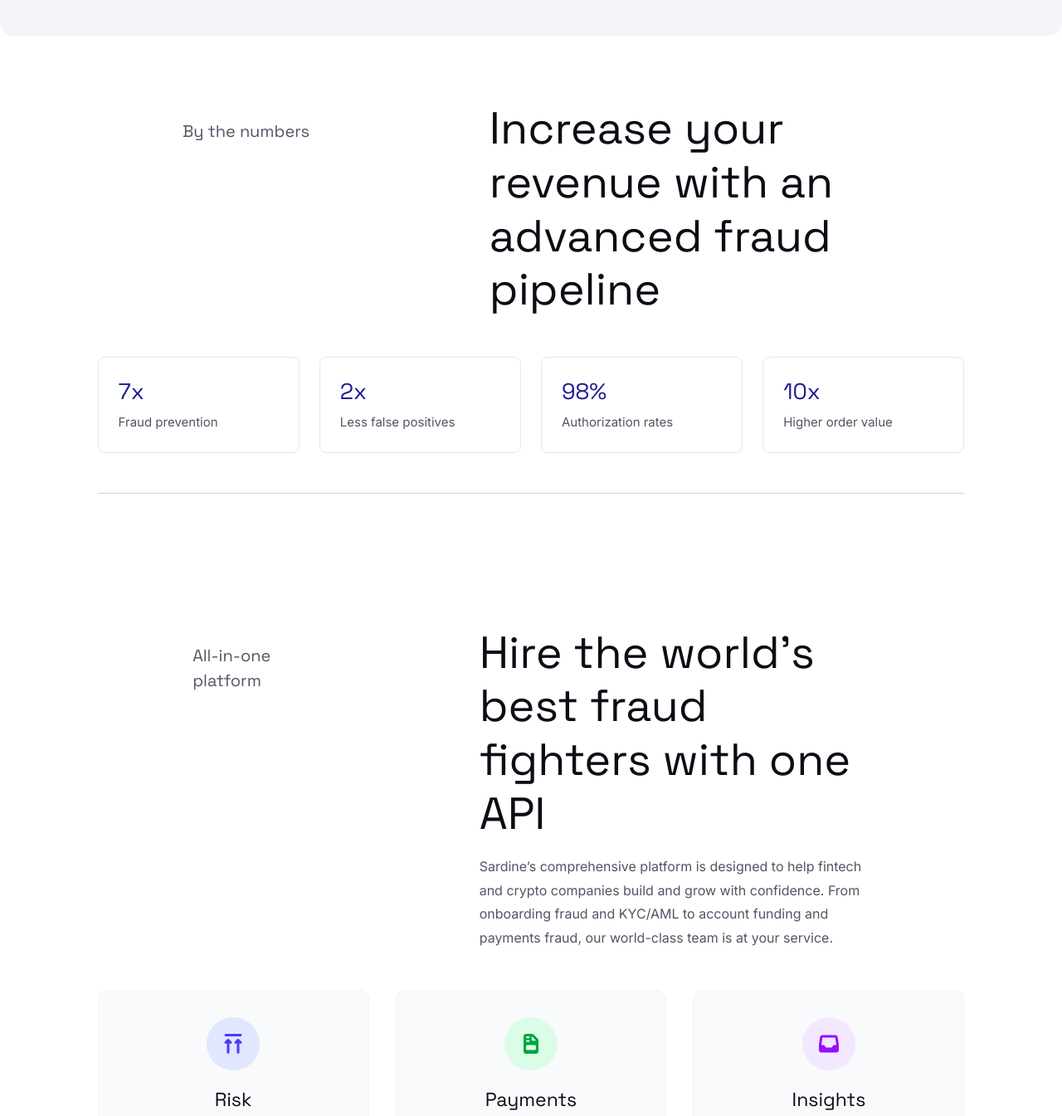
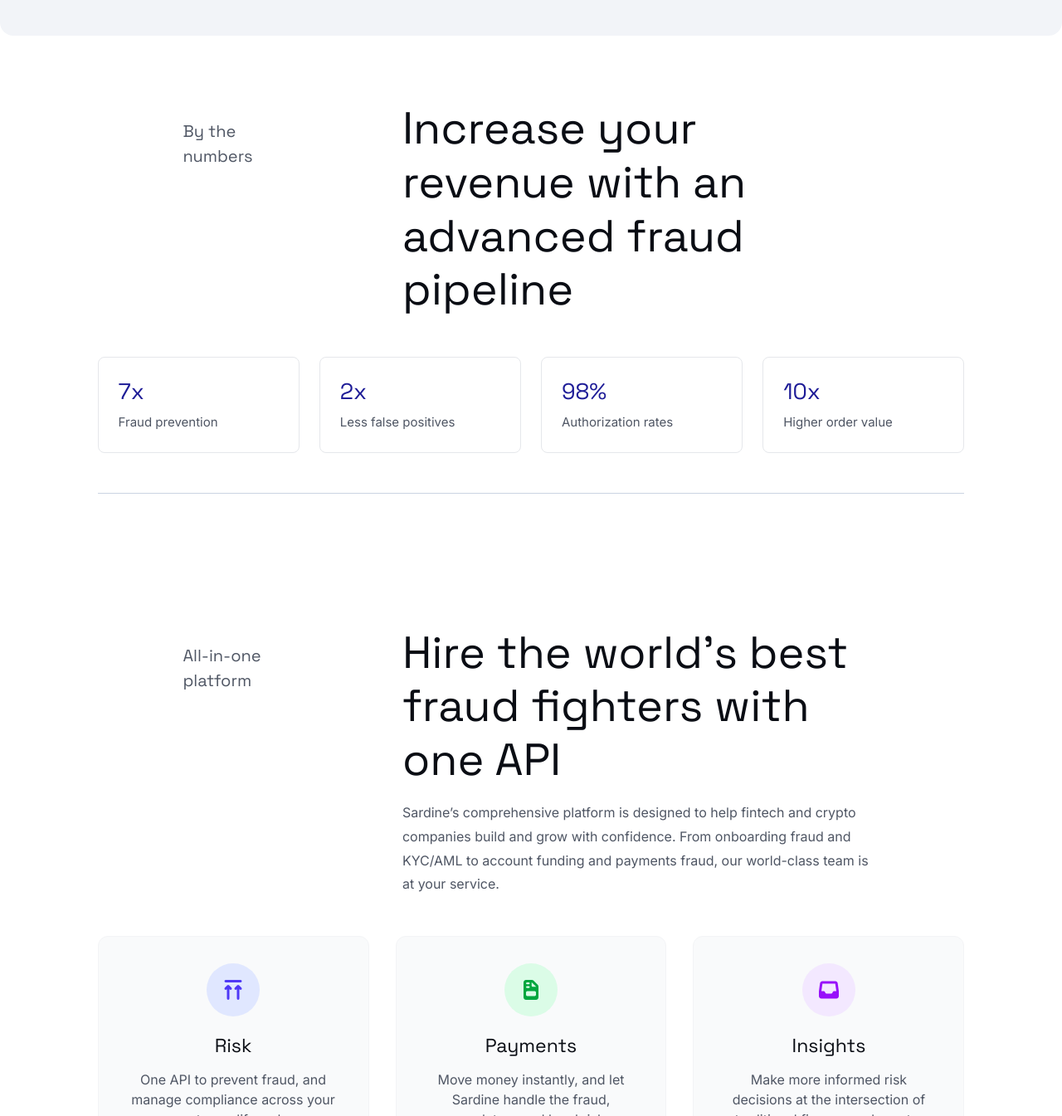
Before and after one commit to Azamat493/4-oy-12-dars-, a website: page index.html in a window 1280 px wide. Shown: the part 900-2245 px from the top of the page at 83% size. Drawn offline with Linux system fonts and the light colour scheme.

Commit message:
Описание изменений

```diff
--- a/index.html
+++ b/index.html
@@ -208,18 +208,22 @@
       <section class="py-20 px-6 bg-white">
         <div class="max-w-[1550px] w-[90%] mx-auto px-4 sm:px-6 lg:px-8">
           <div
-            class="mb-12 flex flex-col sm:flex-row sm:items-start gap-3 items-center justify-around"
+            class="mb-12 flex flex-col sm:flex-row items-start justify-center gap-3 sm:gap-40"
           >
             <p
-              class="font-normal text-lg sm:text-xl leading-[150%] text-[#4f5664] font-second-family mt-2 sm:mt-5"
+              class="font-normal text-sm sm:text-base md:text-lg lg:text-xl leading-[150%] text-[#4f5664] font-second-family mt-2 sm:mt-5 w-full sm:w-[10%] text-center sm:text-left"
             >
               By the numbers
             </p>
-            <h2
-              class="font-normal text-3xl sm:text-4xl md:text-5xl lg:text-[54px] w-full sm:w-[70%] lg:w-[45%] leading-[120%] text-[#0a0d14] font-second-family text-center sm:text-left"
+            <div
+              class="flex flex-col items-center sm:items-start w-full sm:w-[55%]"
             >
-              Increase your revenue with an advanced fraud pipeline
-            </h2>
+              <h2
+                class="font-normal text-xl sm:text-2xl md:text-3xl lg:text-[54px] leading-[120%] text-[#0a0d14] font-second-family text-center sm:text-left"
+              >
+                Increase your revenue with an advanced fraud pipeline
+              </h2>
+            </div>
           </div>
           <div class="grid grid-cols-1 sm:grid-cols-2 lg:grid-cols-4 gap-6">
             <div
@@ -285,23 +289,23 @@
       <section class="py-20 px-6 bg-white">
         <div class="max-w-[1550px] w-[90%] mx-auto px-4 sm:px-6 lg:px-8">
           <div
-            class="mb-12 flex flex-col sm:flex-row items-start justify-center sm:justify-around gap-3"
+            class="mb-12 flex flex-col sm:flex-row items-start justify-center gap-3 sm:gap-40"
           >
             <p
-              class="font-normal text-base sm:text-lg md:text-xl leading-[150%] text-[#4f5664] font-second-family mt-2 sm:mt-5 w-full sm:w-[10%] text-center sm:text-left"
+              class="font-normal text-sm sm:text-base md:text-lg lg:text-xl leading-[150%] text-[#4f5664] font-second-family mt-2 sm:mt-5 w-full sm:w-[10%] text-center sm:text-left"
             >
               All-in-one platform
             </p>
             <div
-              class="flex flex-col items-center sm:items-start w-full sm:w-[45%]"
+              class="flex flex-col items-center sm:items-start w-full sm:w-[55%]"
             >
               <h2
-                class="font-normal text-2xl sm:text-3xl md:text-4xl lg:text-[54px] leading-[120%] text-[#0a0d14] font-second-family text-center sm:text-left"
+                class="font-normal text-xl sm:text-2xl md:text-3xl lg:text-[54px] leading-[120%] text-[#0a0d14] font-second-family text-center sm:text-left"
               >
                 Hire the world’s best fraud fighters with one API
               </h2>
               <p
-                class="font-normal text-sm sm:text-base mt-3 sm:mt-4 leading-[180%] text-[#4f5664] font-family text-center sm:text-left"
+                class="font-normal text-xs sm:text-sm md:text-base mt-2 sm:mt-3 md:mt-4 leading-[180%] text-[#4f5664] font-family text-center sm:text-left"
               >
                 Sardine’s comprehensive platform is designed to help fintech and
                 crypto companies build and grow with confidence. From onboarding
```
Also changed, not shown: src/output.css.
